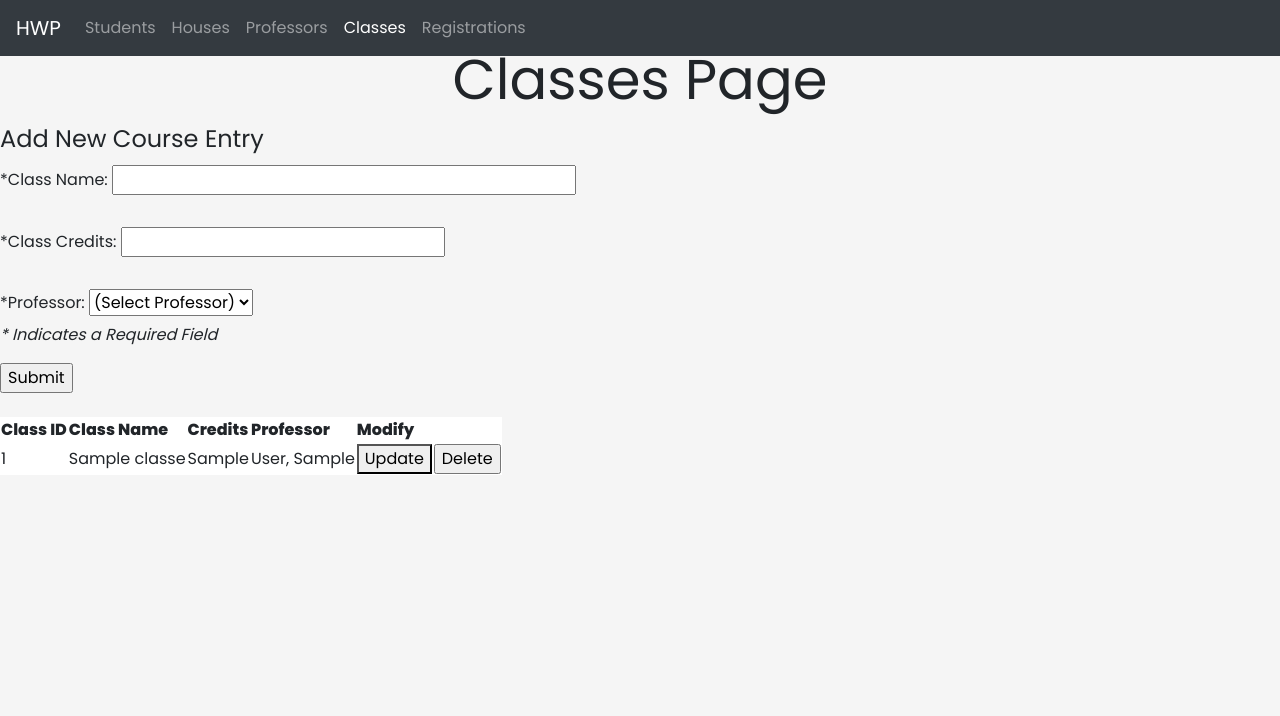
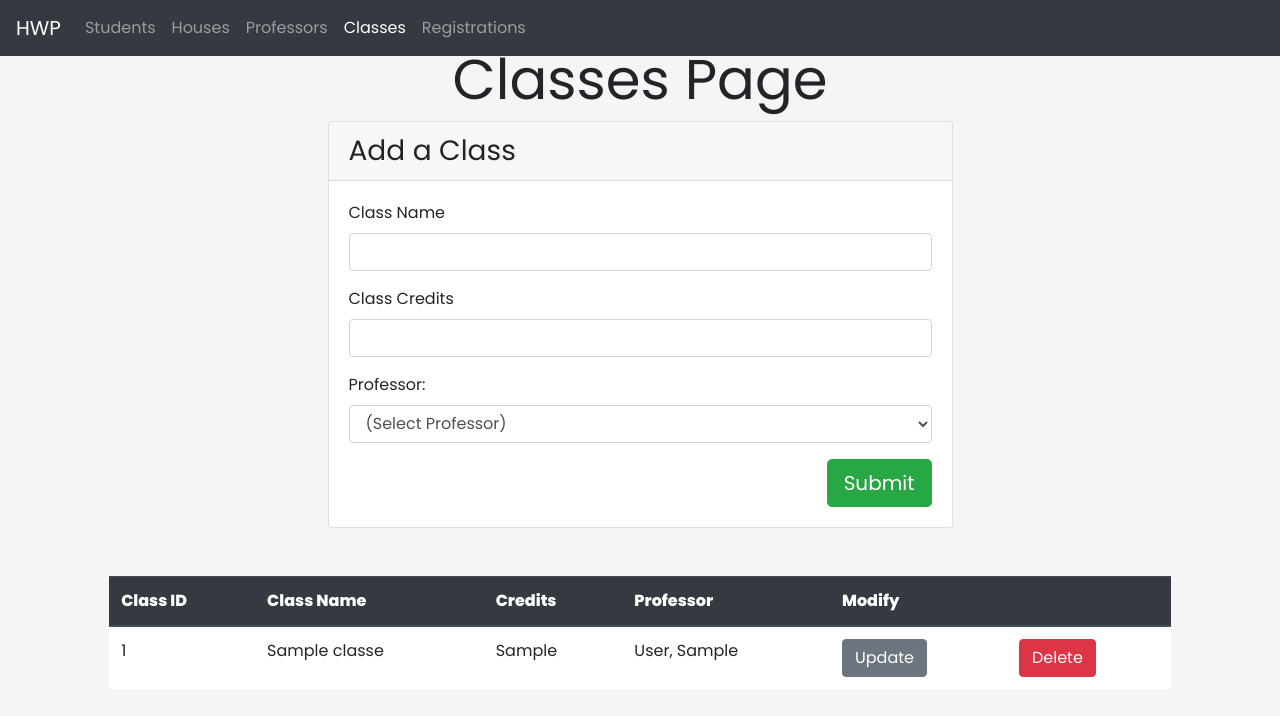
Before and after one commit to RichardVN/Hogwarts-Wizarding-Portal, a Flask app: page /classes in a window 1280 px wide. Shown: the top 716 px of the page. Run offline with Flask 2, Linux system fonts and the light colour scheme; tables that the repository leaves empty hold one stand-in row (values such as "Sample post"); some libraries are stand-ins or nearby versions.

Commit message:
style classes

```diff
--- a/templates/classes.html
+++ b/templates/classes.html
@@ -1,53 +1,73 @@
-{% extends 'base.html' %}
-{% set active_page = 'classes' %}
-{% block title %}Classes{% endblock%}
-{% block pageheader %}Classes Page{% endblock %}
-{% block content %}
-<form action='/classes' method="post" class=addform>
-   <fieldset>
-      <legend>Add New Course Entry</legend>
-
-      <fieldset>
-         <label>*Class Name:
-            <input type="text" name="name" size="30" maxlength="100" required>
-         </label>
-         <br />
-      </fieldset>
-      <br />
-
-      <fieldset>
-         <label>*Class Credits:
-            <input type="number" name="credit" size="30" maxlength="100" required>
-         </label>
-         <br />
-      </fieldset>
-      <br />
-      <fieldset>
-         <label for="professor_id">*Professor:</label>
-         <select id="professor_id" name="professor_id" required>
-            <option value="" disabled selected>(Select Professor)</option>
-            {% if professors %}
-            {% for professor in professors%}
-            <option value={{professor.id}}>{{professor.first_name}} {{professor.last_name}}</option>
-            {% endfor %}
-            {% else %}
-            <option selected disabled value="">No Professors Available</option>
+{% extends 'base.html' %} {% set active_page = 'classes' %} {% block title
+%}Classes{% endblock%} {% block pageheader %}Classes Page{% endblock %} {% block
+content %}
+<div class="row justify-content-center my-2">
+    <div class="col-md-6">
+        <div class="card">
+            <div class="card-header">
+                <h3 class="mb-0">Add a Class</h3>
+            </div>
+            <div class="card-body">
+                <form action="/classes" method="post" class="addform">
+                    <div class="form-group">
+                        <label for="">Class Name</label>
+                        <input
+                            class="form-control"
+                            type="text"
+                            name="name"
+                            required
+                        />
+                    </div>
+                    <div class="form-group">
+                        <label for="">Class Credits</label>
+                        <input
+                            class="form-control"
+                            type="number"
+                            name="credit"
+                            required
+                        />
+                    </div>
+                    <div class="form-group">
+                        <label for="professor_id">Professor:</label>
+                        <select
+                            class="form-control"
+                            id="professor_id"
+                            name="professor_id"
+                            required
+                        >
+                            <option value="" disabled selected
+                                >(Select Professor)</option
+                            >
+                            {% if professors %} {% for professor in professors%}
+                            <option value="{{professor.id}}"
+                                >{{professor.first_name}}
+                                {{professor.last_name}}</option
+                            >
+                            {% endfor %} {% else %}
+                            <option selected disabled value=""
+                                >No Professors Available</option
+                            >
                             {% endif %}
                         </select>
-      </fieldset>
-      <p> <i>* Indicates a Required Field </i> </p>
-      <input type="hidden" value="add" name="post_type">
-      <input type="submit" value="Submit">
-   </fieldset>
+                    </div>
+                    <input type="hidden" value="add" name="post_type" />
+                    <button
+                        type="submit"
+                        class="btn btn-success btn-lg float-right"
+                    >
+                        Submit
+                    </button>
                 </form>
-<br />
-
-
+            </div>
+        </div>
+    </div>
+</div>
 
 <!-- Table populated from database using SELECT -->
-<table>
-   <caption></caption>
-   <thead>
+<div class="row justify-content-center mt-5">
+    <div class="col-md-10">
+        <table class="table table-hover">
+            <thead class="thead-dark">
                 <tr>
                     <th><b>Class ID</b></th>
                     <th><b>Class Name</b></th>
@@ -63,17 +83,34 @@
                     <td>{{ course.name }}</td>
                     <td>{{ course.credit }}</td>
                     <td>{{ course_professors.pop(0) }}</td>
-         <td><button onclick=window.location.href="/update-class/{{ course.id }}">Update</button></td>
+                    <td>
+                        <button
+                            class="btn btn-secondary"
+                            onclick="window.location.href='/update-class/{{ course.id }}';"
+                        >
+                            Update
+                        </button>
+                    </td>
                     <td>
                         <form action="/classes" method="post">
-               <input type="hidden" value={{course.id}} name="delete_id">
-               <input type="hidden" value="delete" name="post_type">
-               <input type="submit" value="Delete" />
+                            <input
+                                type="hidden"
+                                value="{{course.id}}"
+                                name="delete_id"
+                            />
+                            <input
+                                type="hidden"
+                                value="delete"
+                                name="post_type"
+                            />
+                            <button type="submit" class="btn btn-danger">Delete</button>
                         </form>
                     </td>
                 </tr>
                 {% endfor %}
-
             </tbody>
         </table>
+    </div>
+</div>
+
 {% endblock %}
--- a/templates/houses.html
+++ b/templates/houses.html
@@ -32,6 +32,7 @@
                                     <input type="hidden" value="add" name="post_type">
                                     <button type="submit" class="btn btn-success btn-lg float-right">Submit</button>
                     </form>
+
                 </div>
             <!--/card-block-->
             </div>
--- a/templates/students.html
+++ b/templates/students.html
@@ -31,7 +31,7 @@
                     <input class="form-control" type="date" name="birthdate" required>
                 </div>
                 <div class="form-group">
-                     <label for="year">*Student Year:</label>
+                    <label for="year">Student Year:</label>
                     <select class="form-control" id="year" name="year" required>
                         <option value="" disabled selected>--</option>
                         <option value="1">1</option>
@@ -44,7 +44,7 @@
                     </select>
                 </div>
                 <div class="form-group">
-                     <label for="house_id">*House:</label>
+                    <label for="house_id">House:</label>
                     <select class="form-control" id="house_id" name="house_id" required>
                         <option value="" disabled selected>(Select a House)</option>
                         {% if houses %}
```
Lines whose indentation alone changed are shown as unchanged.
